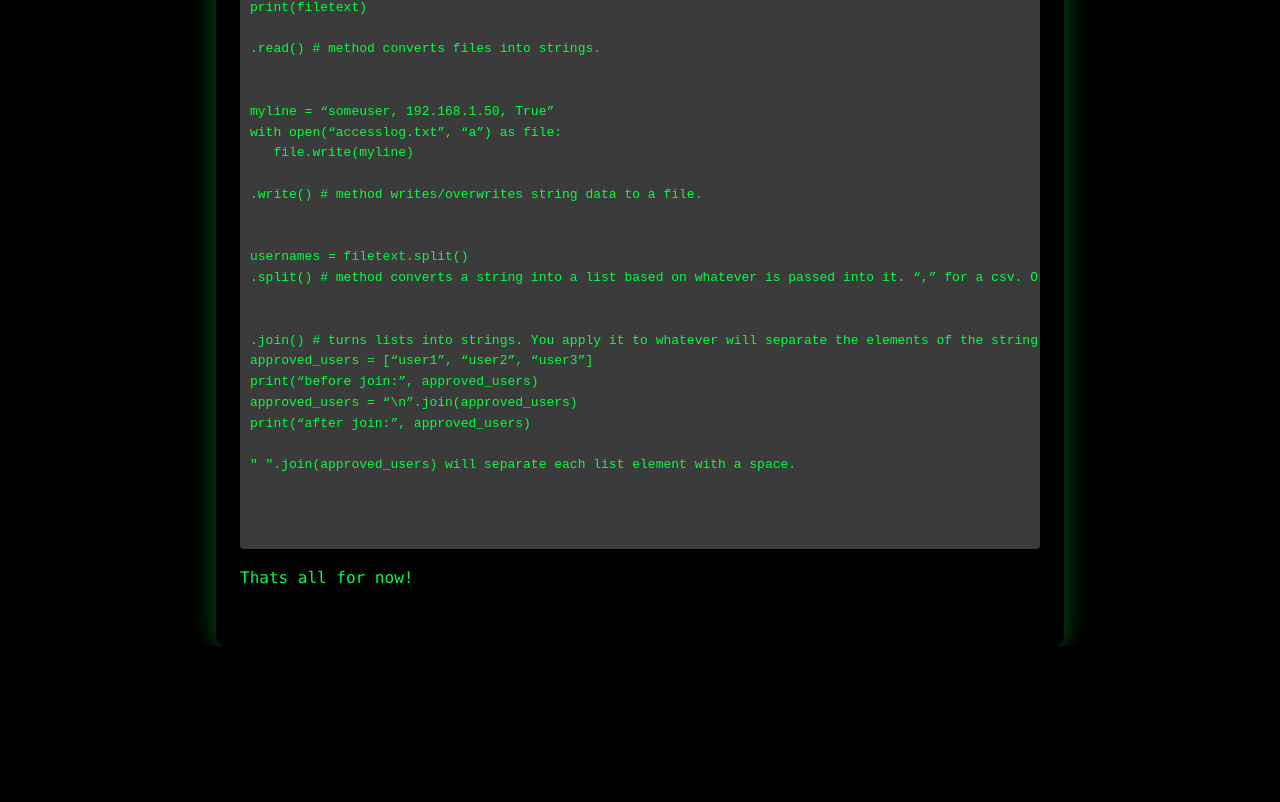
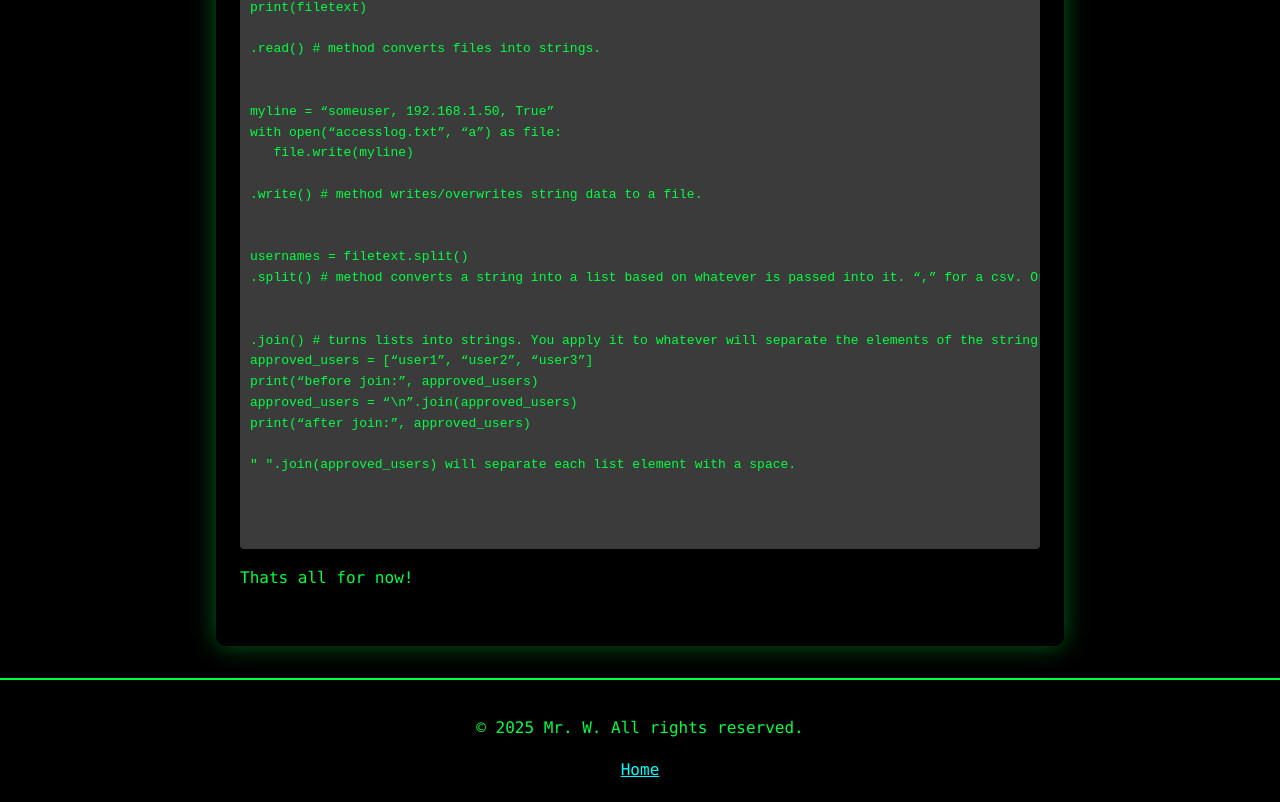
Before and after one commit to Amnzul/cybersecurity-portfolio, a plain HTML site: page notes/python/index.html in a window 1280 px wide. Shown: the part 5498-6300 px from the top of the page. Before the commit the page ends 6144 px from the top, so only its background shows below. Drawn offline with Linux system fonts and the light colour scheme.

Commit message:
Update index.html

```diff
--- a/notes/python/index.html
+++ b/notes/python/index.html
@@ -290,6 +290,11 @@ print(“after join:”, approved_users)
 <p></p>
 
 </section>
-
+<footer>
+<p>&copy; 2025 Mr. W. All rights reserved.</p>
+<div class="footer">
+<a href="https://amnzul.github.io/cybersecurity-portfolio/">Home</a>
+</div>
+</footer>
 </body>
 </html>
```
